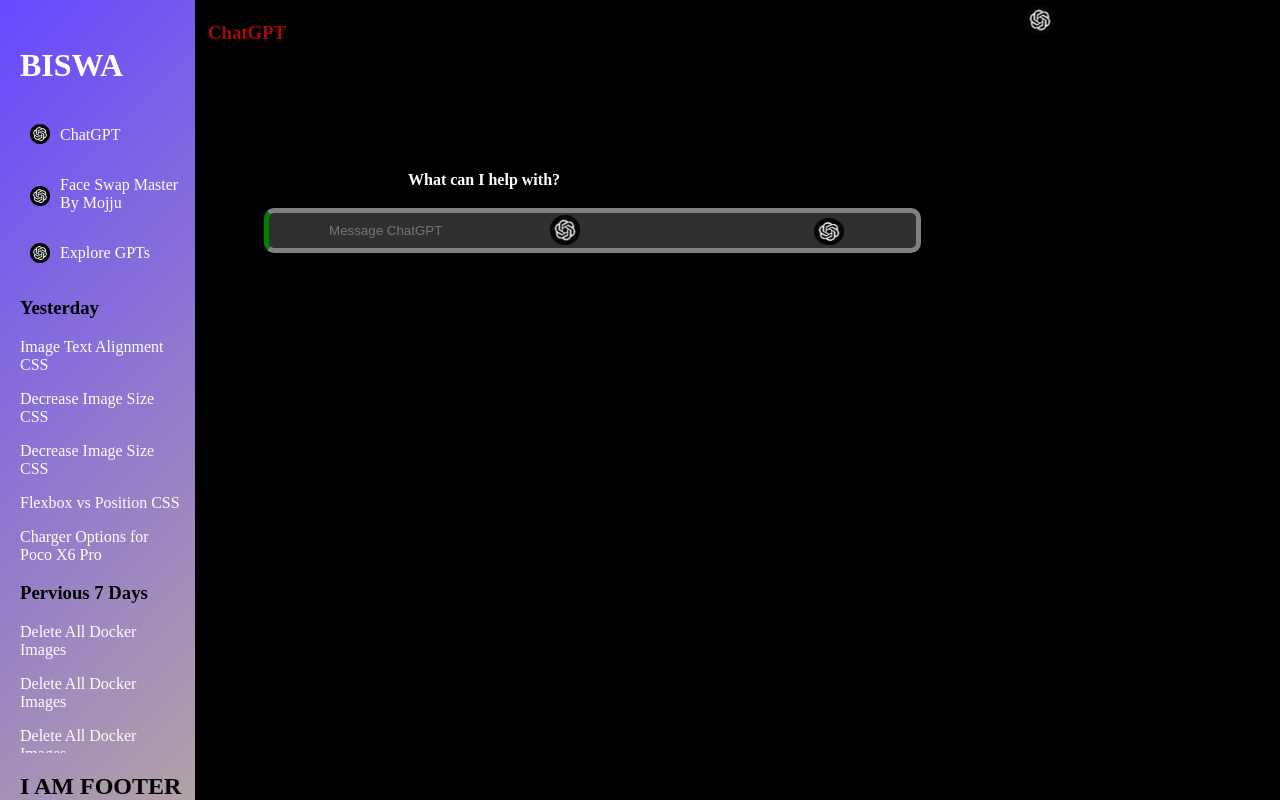
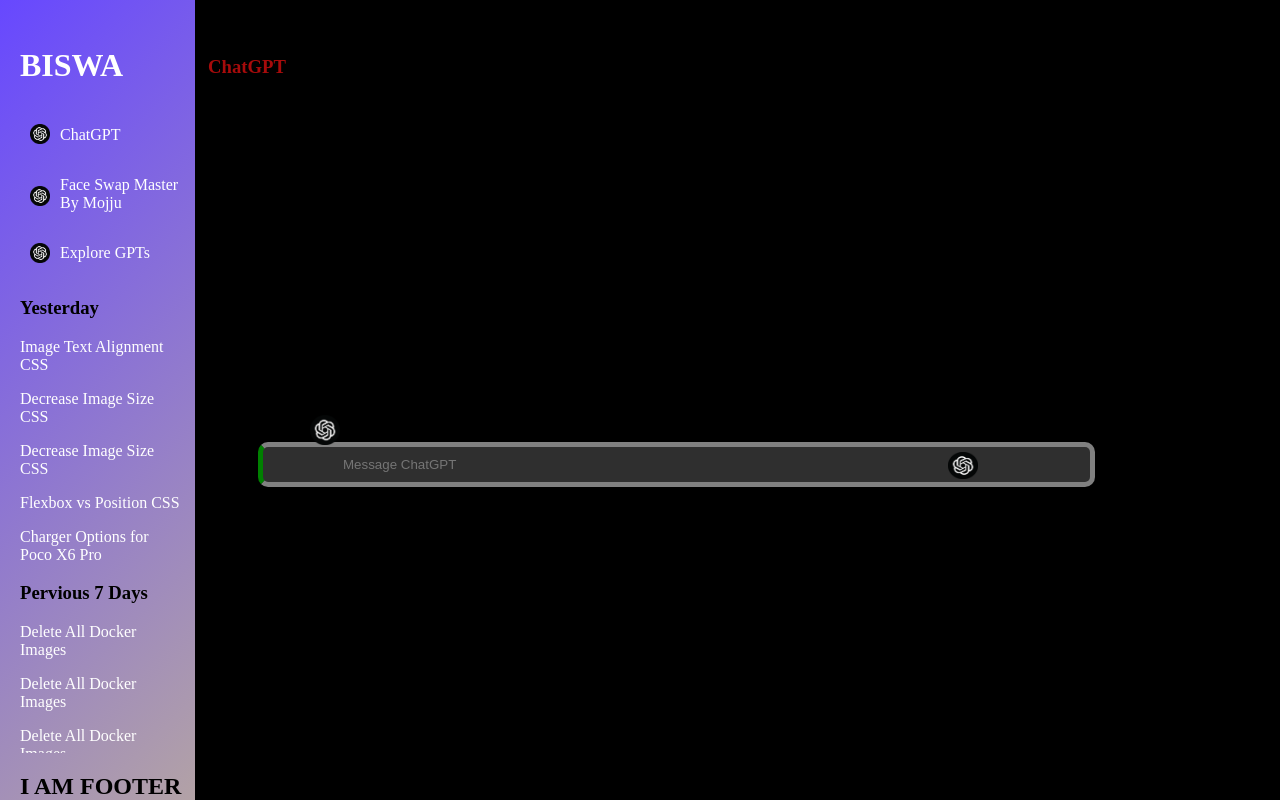
Before and after one commit to BiSwAHuB25/chatgpt-page, a plain HTML site: page index.html in a window 1280 px wide. Shown: the top 800 px of the page. Drawn offline with Linux system fonts and the light colour scheme.

Commit message:
chatgpt clone

```diff
--- a/index.html
+++ b/index.html
@@ -23,11 +23,13 @@
         }
          ::-webkit-scrollbar
         {
-            width:10px;
+            width:18px;
+
         }
         ::-webkit-scrollbar-thumb
         {
-            background:linear-gradient(#ff0000f3,#6748ff);
+            /* background:linear-gradient(#ff0000f3,#6748ff); */
+            BACKGROUND:GREY;
         }
         ::-webkit-scrollbar-track{
             background:#6748FF;
@@ -71,37 +73,40 @@
             position:absolute;
               height:27px;
               width:30px;
-              left:650px;
-              top:210px;
+              left:940px;
+              top:410px;
         }
         .wrap1 input{
 
             padding:10px;
-            padding-left:60px;
+            padding-left:80px;
             border:5px solid black;
             border-bottom:5px solid grey ;
             border-radius:10px;
             border-right: 5px solid grey;
-            margin-left:100px;
-            margin-top:200px;
+            margin-left:250px;
+            margin-top:400px;
             border-left:5px solid green;
             border-top:5px solid grey;
             background-color: #2F2F2F;
+            color:white;
 
         }
         .wrap2{
            position:relative;
            color:white;
-           left:400px;
+           left:650px;
            top:-50px;
+           font-size: 30px;
+
 
         }
 
         .wrap3 img{
             position:absolute;
             height:30px;
-            top:215px;
-          right:700px;
+            top:415px;
+          right:940px;
         }
         p,h2{
             color:white;
@@ -111,15 +116,15 @@
             position:relative;
              height:30px;
               width:30px;
-              left:100px;
-              top:-200px;
+             right:-200px;
+              top:-400px;
 
         }
        .wrap8 h3{
             position:relative;
            color:rgba(204, 14, 14, 0.816);
            left:200px;
-           bottom:250px;
+           bottom:450px;
         }
         .div1, .chatgpt-text{
             display:flex;
@@ -161,7 +166,7 @@
         <div2  CLASS="wrap1">
             <img src="chatgpt_logo.png" alt="chatgpt">
 
-         <INPUT TYPE="TEXT" PLACEHOLDER="Message ChatGPT" NAME="Message" size="70" >
+         <INPUT TYPE="TEXT" PLACEHOLDER="Message ChatGPT" NAME="Message" size="90" >
         </div2>
         <div3 class="wrap3">
              <img src="chatgpt_logo.png" alt="icon">
```
Also changed, not shown: erfg.html (added, +34 -0 lines).
